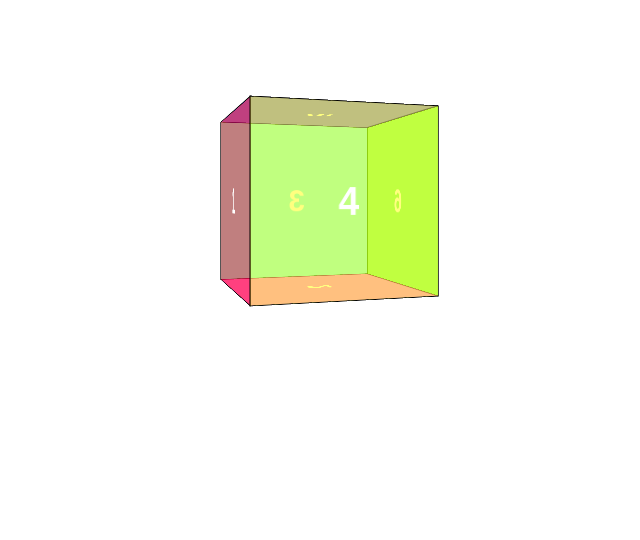
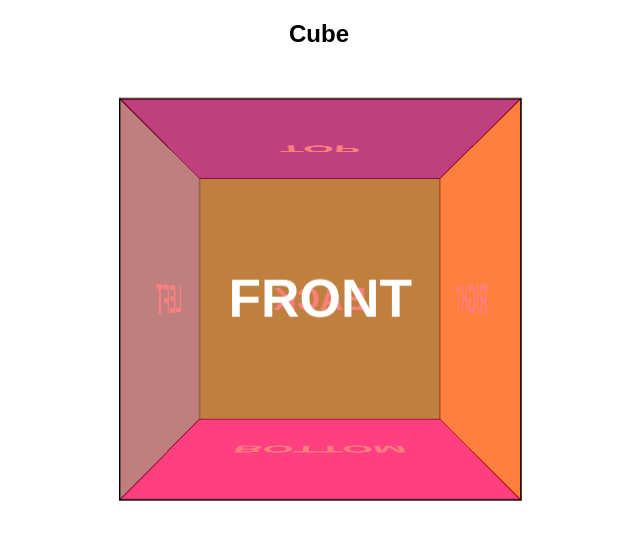
Before and after one commit to luangelsdorf/testinout, a Next.js app: page / in a window 1280 px wide. Shown: the top 540 px of the page, without its empty margins (321-961 px from the left). Built offline with nearby package versions, Linux system fonts and the light colour scheme.

Commit message:
cube component

```diff
--- /dev/null
+++ b/src/components/Cube/Cube.module.scss
@@ -0,0 +1,59 @@
+@keyframes rotate {
+  from {
+    transform: translateZ(-150px) rotateY(0deg);
+  }
+  to {
+    transform: translateZ(-150px) rotateY(360deg);
+  }
+}
+
+.scene {
+  perspective: 600px;
+  height: 300px;
+  width: 300px;
+  margin: 100px auto;
+}
+
+.shape {
+  width: 300px;
+  height: 300px;
+  position: relative;
+  transform-style: preserve-3d;
+}
+
+.face {
+  position: absolute;
+  width: 300px;
+  height: 300px;
+  color: #fff;
+  display: flex;
+  justify-content: center;
+  align-items: center;
+  font-size: 2.5rem;
+  border: 1px solid black;
+
+  &:nth-child(1) {
+    background: hsla(  0, 100%, 50%, 0.5);
+    transform: rotateY(0deg) translateZ(150px);
+  }
+  &:nth-child(2) {
+    background: hsla(120, 100%, 50%, 0.5);
+    transform: rotateY(180deg) translateZ(150px);
+  }
+  &:nth-child(3) {
+    background: hsla( 60, 100%, 50%, 0.5);
+    transform: rotateY(90deg) translateZ(150px);
+  }
+  &:nth-child(4) {
+    background: hsla(180, 100%, 50%, 0.5);
+    transform: rotateY(-90deg) translateZ(150px);
+  }
+  &:nth-child(5) {
+    background: hsla(240, 100%, 50%, 0.5);
+    transform: rotateX(90deg) translateZ(150px);
+  }
+  &:nth-child(6) {
+    background: hsla(300, 100%, 50%, 0.5);
+    transform: rotateX(-90deg) translateZ(150px);
+  }
+}
--- /dev/null
+++ b/src/components/Cube/index.js
@@ -0,0 +1,22 @@
+import React from 'react';
+import styles from './Cube.module.scss';
+
+export default function Cube() {
+  return (
+    <div className={styles.scene}>
+      <div className={styles.shape}>
+        <div className={styles.face}>FRONT</div>
+
+        <div className={styles.face}>BACK</div>
+
+        <div className={styles.face}>RIGHT</div>
+
+        <div className={styles.face}>LEFT</div>
+
+        <div className={styles.face}>TOP</div>
+
+        <div className={styles.face}>BOTTOM</div>
+      </div>
+    </div>
+  )
+}
--- a/src/pages/index.js
+++ b/src/pages/index.js
@@ -1,22 +1,12 @@
 import React from 'react';
+import Cube from 'src/components/Cube';
 
 export default function Home() {
 
   return (
-    <div className="scene">
-      <div className="shape">
-        <div className="face front">1</div>
-
-        <div className="face back">6</div>
-
-        <div className="face right">4</div>
-
-        <div className="face left">3</div>
-
-        <div className="face top">5</div>
-
-        <div className="face bottom">2</div>
-      </div>
-    </div>
+    <section>
+      <h1>Cube</h1>
+      <Cube />
+    </section>
   )
 }
--- a/src/styles/styles.scss
+++ b/src/styles/styles.scss
@@ -1,65 +1,5 @@
 body {
   font-family: sans-serif;
   font-weight: bold;
+  text-align: center;
 }
-
-@keyframes rotate {
-  from {
-    transform: translateZ(-100px) rotateY(0deg);
-  }
-  to {
-    transform: translateZ(-100px) rotateY(360deg);
-  }
-}
-
-.scene {
-  perspective: 600px;
-  height: 200px;
-  width: 200px;
-  margin: 100px auto;
-}
-
-.shape {
-  width: 200px;
-  height: 200px;
-  position: relative;
-  transform-style: preserve-3d;
-  animation: rotate 10s infinite linear;
-}
-
-.face {
-  position: absolute;
-  width: 200px;
-  height: 200px;
-  color: #fff;
-  display: flex;
-  justify-content: center;
-  align-items: center;
-  font-size: 2.5rem;
-  border: 1px solid black;
-
-  &.front {
-    background: hsla(  0, 100%, 50%, 0.5);
-    transform: rotateY(0deg) translateZ(100px);
-  }
-  &.back {
-    background: hsla(120, 100%, 50%, 0.5);
-    transform: rotateY(180deg) translateZ(100px);
-  }
-  &.right {
-    background: hsla( 60, 100%, 50%, 0.5);
-    transform: rotateY(90deg) translateZ(100px);
-  }
-  &.left {
-    background: hsla(180, 100%, 50%, 0.5);
-    transform: rotateY(-90deg) translateZ(100px);
-  }
-  &.top {
-    background: hsla(240, 100%, 50%, 0.5);
-    transform: rotateX(90deg) translateZ(100px);
-  }
-  &.bottom {
-    background: hsla(300, 100%, 50%, 0.5);
-    transform: rotateX(-90deg) translateZ(100px);
-  }
-}
```
